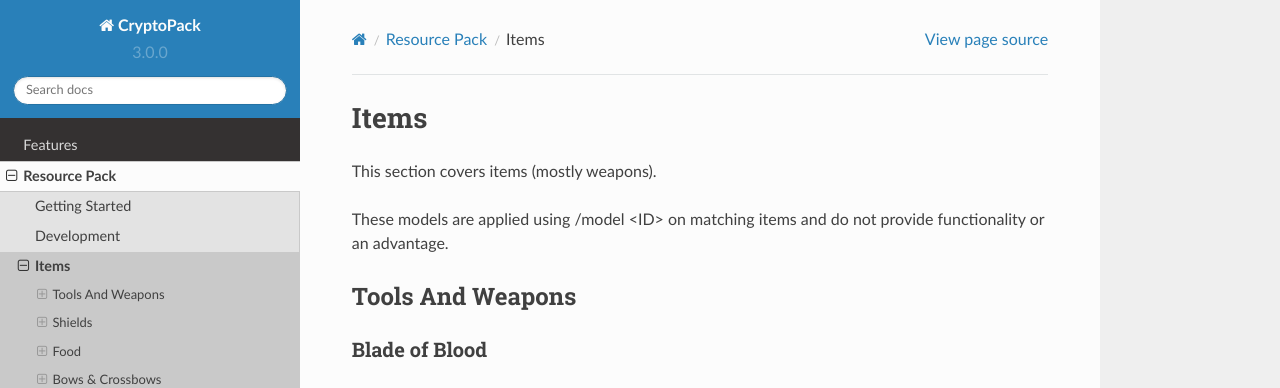
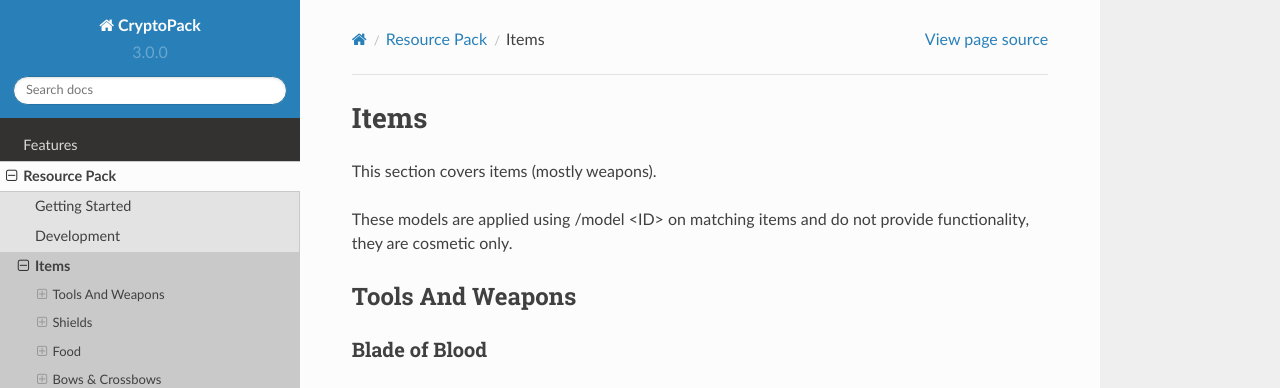
Before and after one commit to Shwabbaa/cryptopack-docs, a Sphinx documentation site: the page built from docs/source/resourcepack/items.rst, in a window 1280 px wide and 900 px high. Shown: the top 388 px of the window. Built offline with Sphinx 7.4.7 and the Read the Docs theme 2.0.0, drawn with Linux system fonts in a browser that asks for light colours; pages that are not in the unit, such as notebooks, are missing from menus.

Commit message:
Update items.rst

```diff
--- a/docs/source/resourcepack/items.rst
+++ b/docs/source/resourcepack/items.rst
@@ -3,7 +3,7 @@
 
 This section covers items (mostly weapons).
 
-These models are applied using /model <ID> on matching items and do not provide functionality or an advantage.
+These models are applied using /model <ID> on matching items and do not provide functionality, they are cosmetic only.
 
 Tools And Weapons
 ============
```
